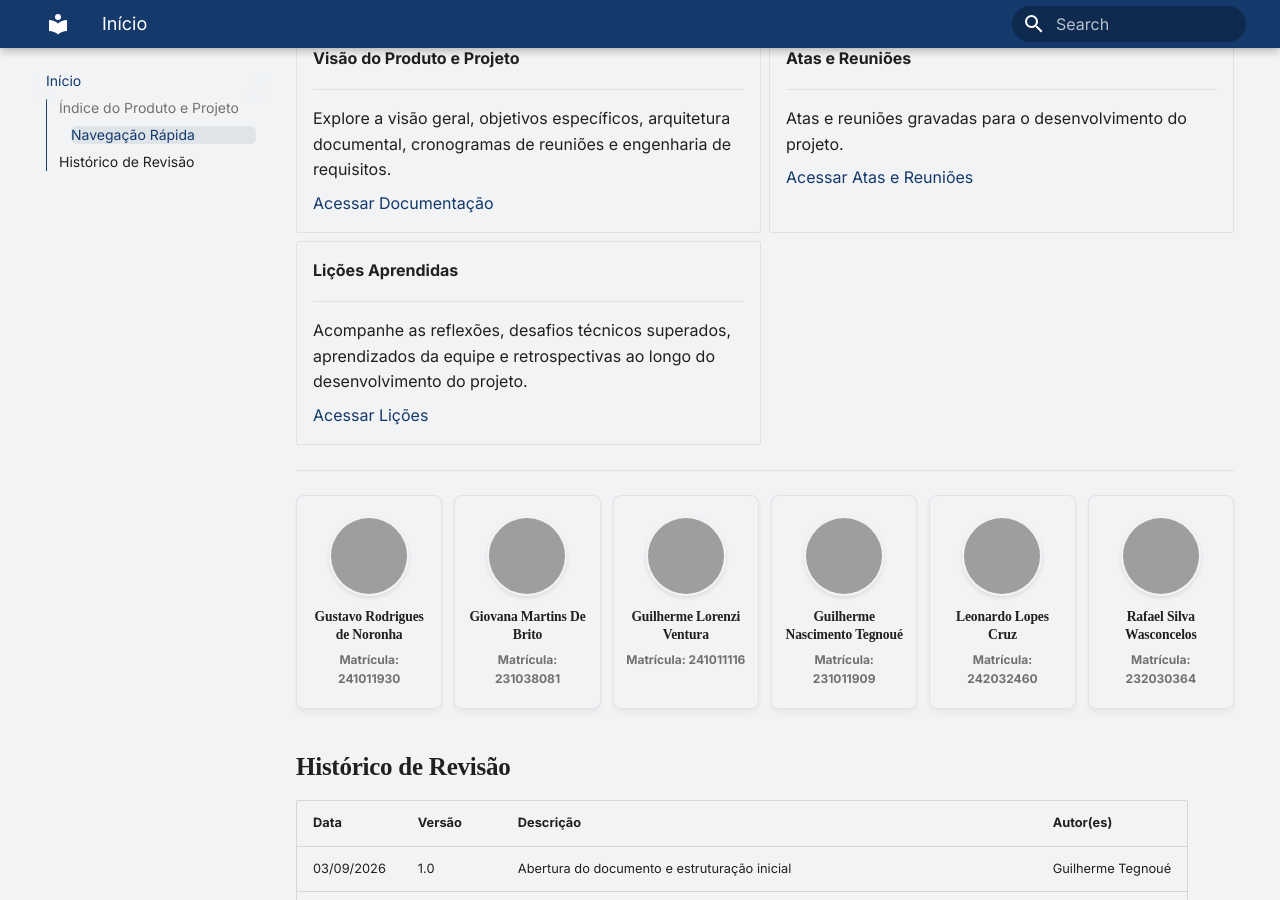
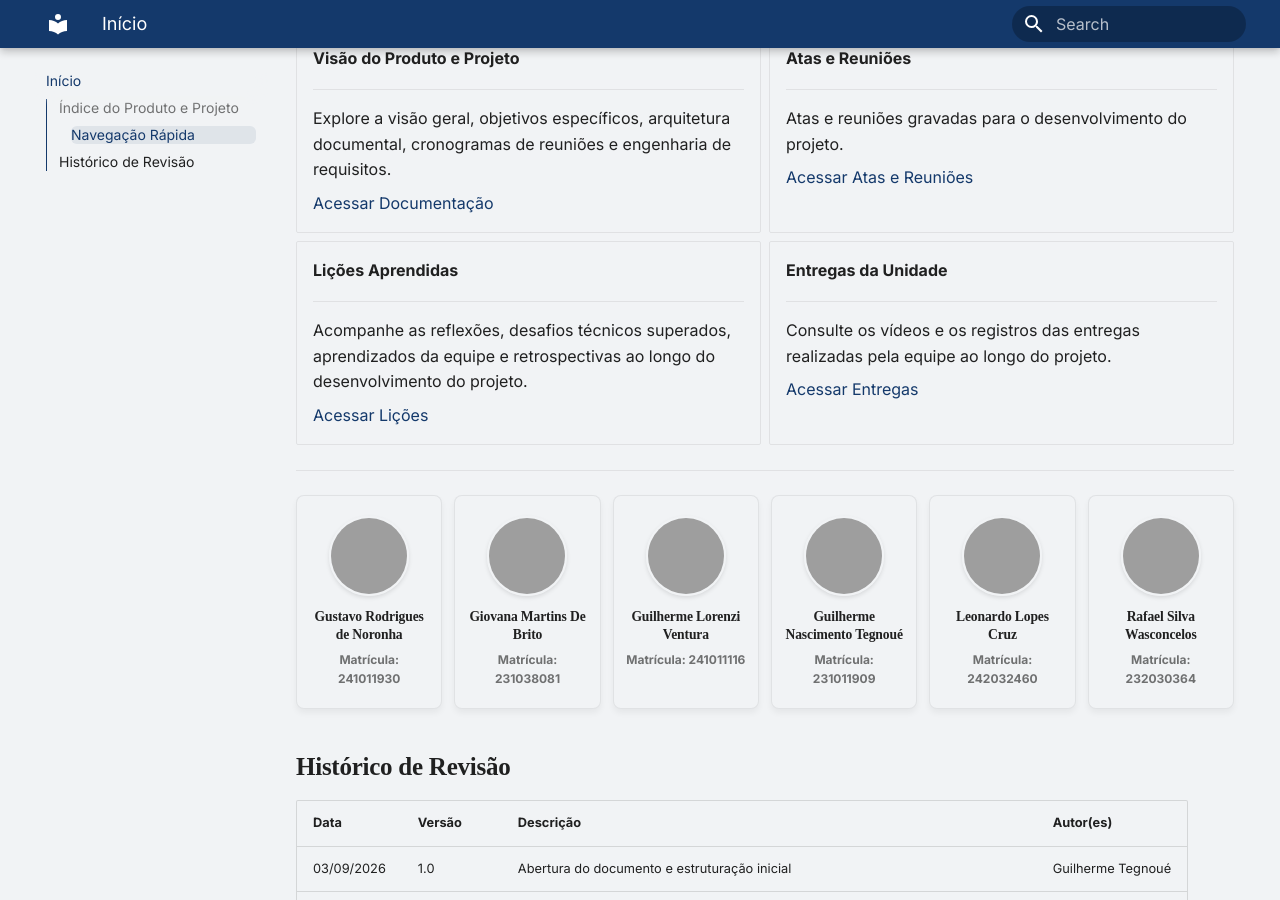
Before and after one commit to mdsreq-fga-unb/REQ-2026.2-T01-FutBoard, an MkDocs documentation site: the page built from docs/index.md, in a window 1280 px wide and 900 px high, scrolled down 470 px, cut to the strip 0-900 px from the top of the window. Built offline with MkDocs 1.6.1 and Material for MkDocs 9.7.7, drawn with Linux system fonts in a browser that asks for light colours; grey boxes are pictures that could not be loaded.

Commit message:
docs: adiciona card de entregas na aba 'inicio'

```diff
--- a/docs/index.md
+++ b/docs/index.md
@@ -42,6 +42,15 @@ Explore as seções da documentação do projeto por meio dos painéis interativ
 
     [Acessar Lições](licoes-aprendidas.md)
 
+
+  -   __Entregas da Unidade__
+
+    ---
+
+    Consulte os vídeos e os registros das entregas realizadas pela equipe ao longo do projeto.
+
+    [Acessar Entregas](entregas-unidade/entregas-unidade.md)
+
 </div>
 
 ---
```
